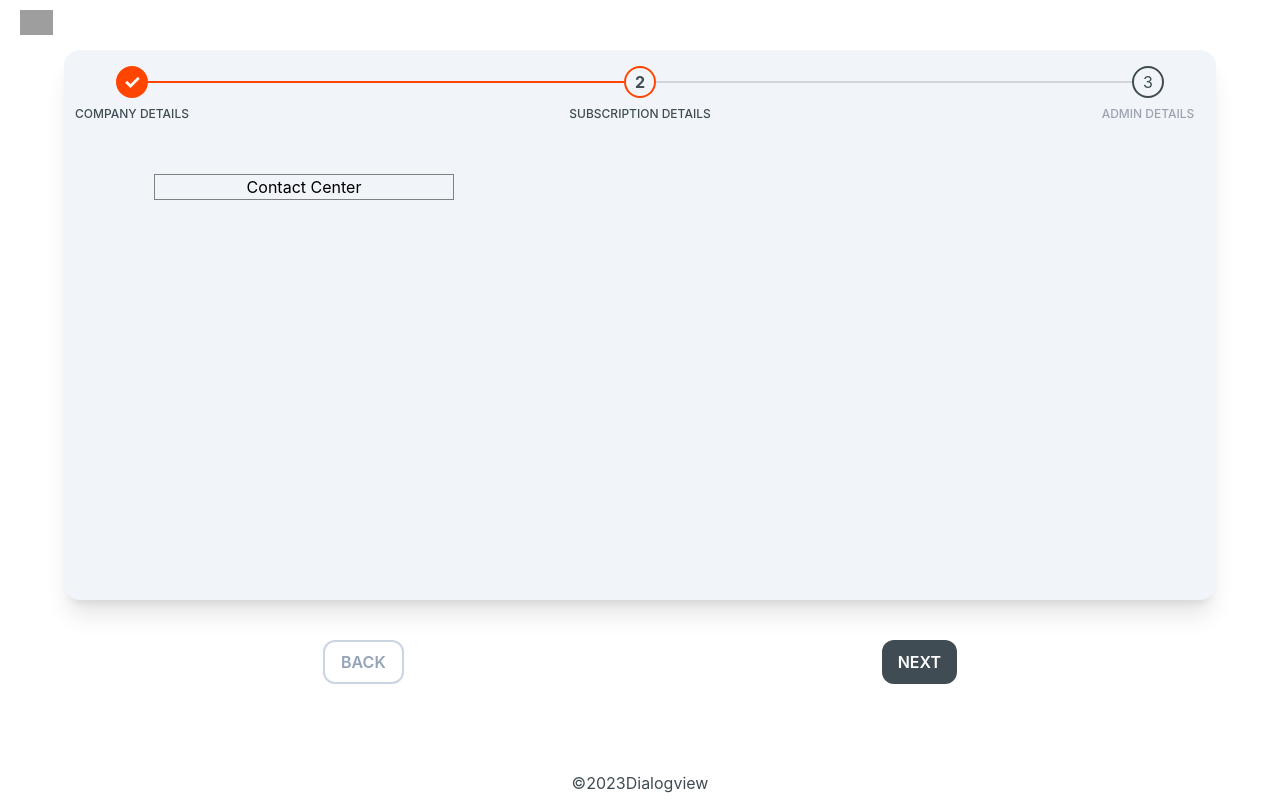
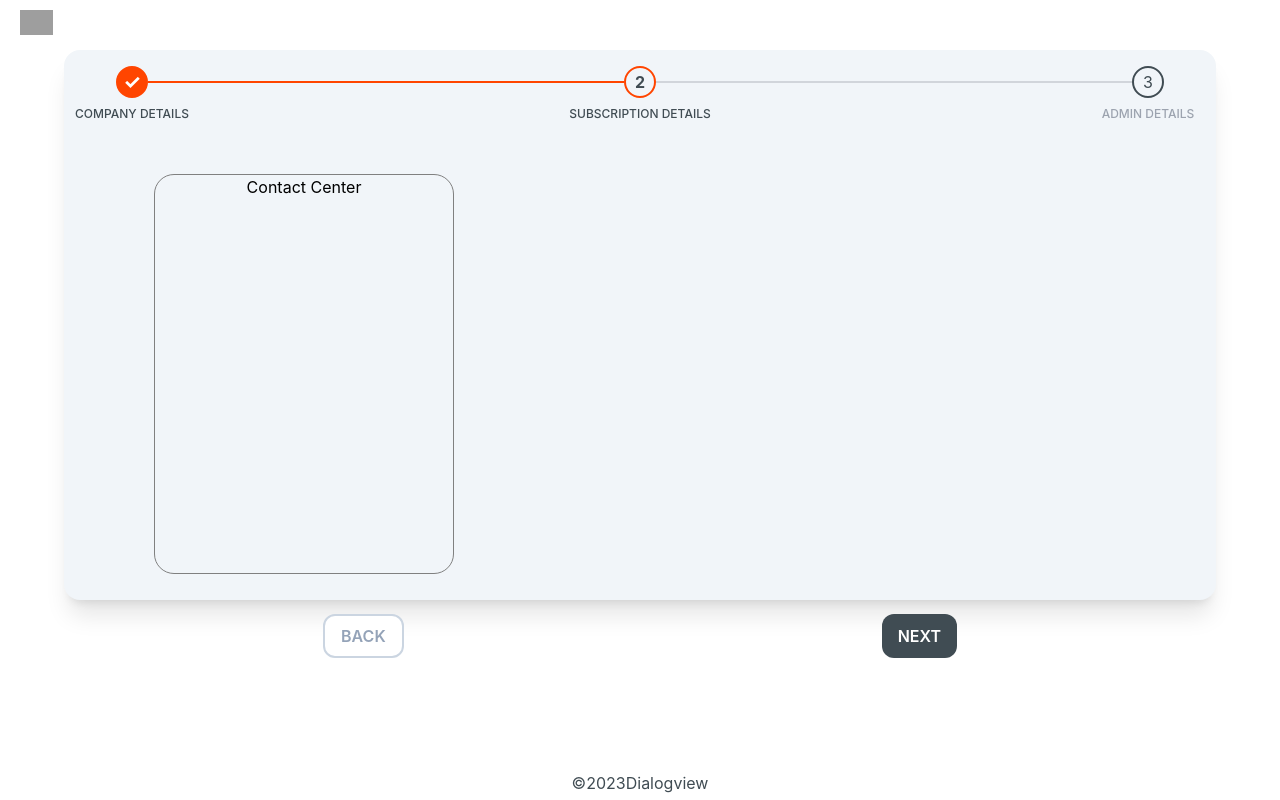
Before and after one commit to Rinsha-Rahees/Company_Onboarding, a React (Create React App) app in the folder selfonboarding/: page / in a window 1280 px wide. Both pictures are taken after a click on the button "NEXT". Built offline with nearby package versions, Linux system fonts and the light colour scheme; grey boxes are pictures that could not be loaded.

Commit message:
Back Next button alignment fixed

```diff
--- a/selfonboarding/src/steps/SubscriptionCheck.css
+++ b/selfonboarding/src/steps/SubscriptionCheck.css
@@ -2,14 +2,16 @@
     height: fit-content;
     min-height: 200%;
     width: 100%;
+
 }
 
 .contactCard{
     border: 1px solid gray;
+    border-radius: 20px;
     height: fit-content;
-    min-height: fit-content;
+    min-height: 400px;
     width: 300px;
     position: relative;
     left: 50px;
-    margin-bottom: 100px;
+    margin-bottom: -300px;
 }
```
